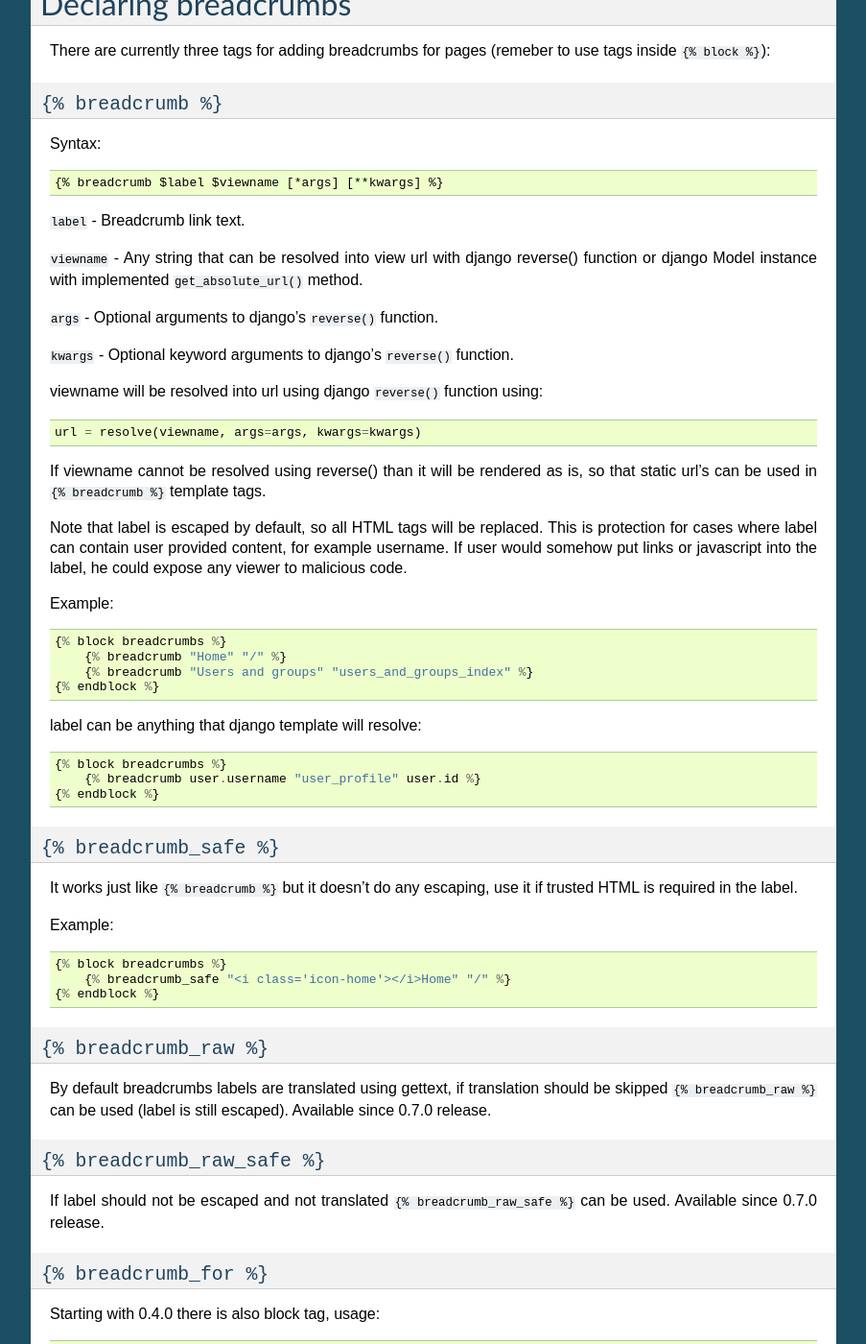
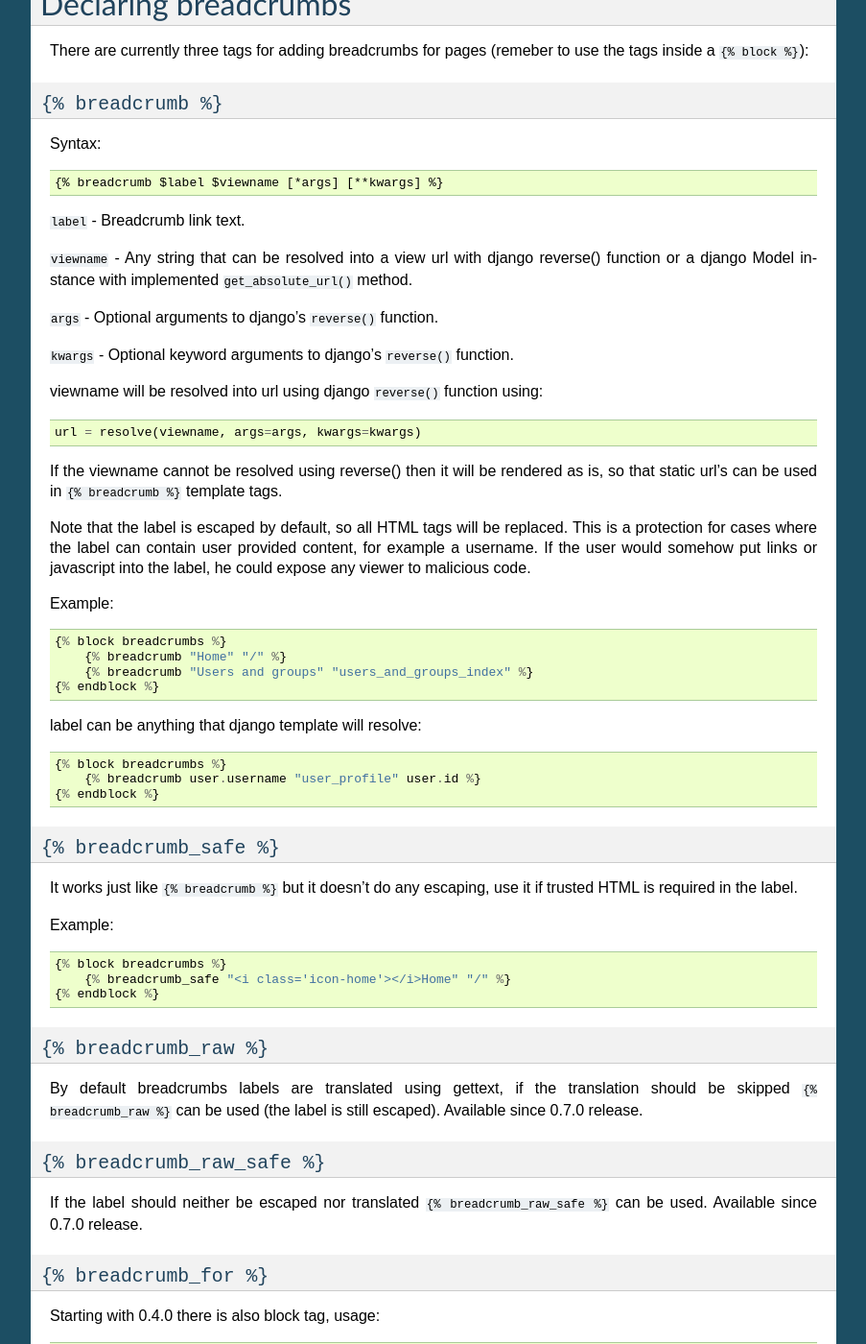
Before and after one commit to prymitive/bootstrap-breadcrumbs, a Sphinx documentation site: the page built from docs/index.rst, in a window 1280 px wide and 1400 px high, scrolled down 782 px. Shown: the whole window at 96% size, without its empty margins (198-1101 px from the left). Built offline with Sphinx 7.4.7, drawn with Linux system fonts in a browser that asks for light colours; some of the changed text lies outside the part shown.

Commit message:
Fix some typos and descriptions

```diff
--- a/docs/index.rst
+++ b/docs/index.rst
@@ -43,7 +43,7 @@ After that make necessary changes to Django settings::
 Declaring breadcrumbs
 =====================
 
-There are currently three tags for adding breadcrumbs for pages (remeber to use tags inside ``{% block %}``):
+There are currently three tags for adding breadcrumbs for pages (remeber to use the tags inside a ``{% block %}``):
 
 ``{% breadcrumb %}``
 ~~~~~~~~~~~~~~~~~~~~
@@ -55,7 +55,7 @@ Syntax::
 
 ``label`` - Breadcrumb link text.
 
-``viewname`` - Any string that can be resolved into view url with django reverse() function or django Model instance with implemented ``get_absolute_url()`` method.
+``viewname`` - Any string that can be resolved into a view url with django reverse() function or a django Model instance with implemented ``get_absolute_url()`` method.
 
 ``args`` - Optional arguments to django's ``reverse()`` function.
 
@@ -65,12 +65,12 @@ viewname will be resolved into url using django ``reverse()`` function using::
 
     url = resolve(viewname, args=args, kwargs=kwargs)
 
-If viewname cannot be resolved using reverse() than it will be rendered as is, so that static
+If the viewname cannot be resolved using reverse() then it will be rendered as is, so that static
 url's can be used in ``{% breadcrumb %}`` template tags.
 
-Note that label is escaped by default, so all HTML tags will be replaced.
-This is protection for cases where label can contain user provided content, for example username.
-If user would somehow put links or javascript into the label, he could expose any viewer to malicious code.
+Note that the label is escaped by default, so all HTML tags will be replaced.
+This is a protection for cases where the label can contain user provided content, for example a username.
+If the user would somehow put links or javascript into the label, he could expose any viewer to malicious code.
 
 Example::
 
@@ -99,12 +99,12 @@ Example::
 ``{% breadcrumb_raw %}``
 ~~~~~~~~~~~~~~~~~~~~~~~~
 
-By default breadcrumbs labels are translated using gettext, if translation should be skipped ``{% breadcrumb_raw %}`` can be used (label is still escaped). Available since 0.7.0 release.
+By default breadcrumbs labels are translated using gettext, if the translation should be skipped ``{% breadcrumb_raw %}`` can be used (the label is still escaped). Available since 0.7.0 release.
 
 ``{% breadcrumb_raw_safe %}``
 ~~~~~~~~~~~~~~~~~~~~~~~~
 
-If label should not be escaped and not translated ``{% breadcrumb_raw_safe %}`` can be used. Available since 0.7.0 release.
+If the label should neither be escaped nor translated ``{% breadcrumb_raw_safe %}`` can be used. Available since 0.7.0 release.
 
 
 ``{% breadcrumb_for %}``
@@ -148,7 +148,7 @@ Example::
         {% render_breadcrumbs %}
     {% endblock %}
 
-Starting with 0.5.0 it's possible to use custom template to integrate breadcrumbs with frameworks other than Bootstrap.
+Starting with 0.5.0 it's possible to use a custom template to integrate breadcrumbs with frameworks other than Bootstrap.
 
 Example::
 
@@ -182,7 +182,7 @@ To use Bootstrap V3 template instead of V2, use::
         {% render_breadcrumbs "django_bootstrap_breadcrumbs/bootstrap3.html" %}
     {% endblock %}
 
-With 0.6.0 new template tag was added for clearing breadcrumbs list:
+With 0.6.0 a new template tag was added for clearing breadcrumbs list:
 
     {% clear_breadcrumbs %}
 
```
